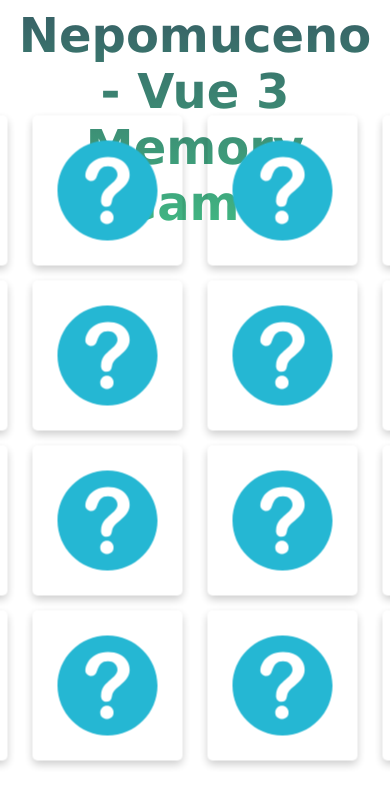
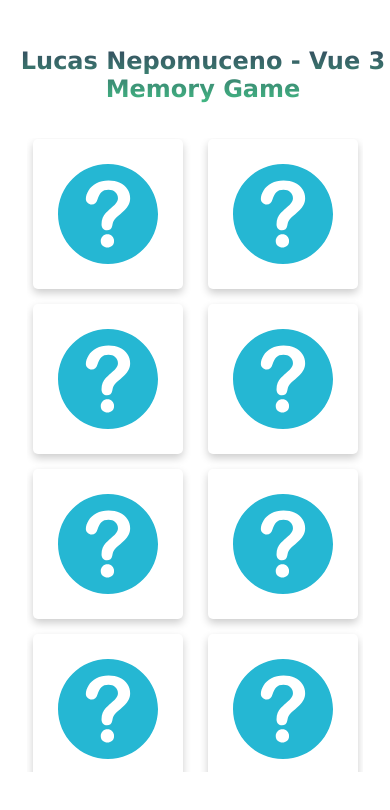
Before and after one commit to lsnepomuceno/vue3-memory-game, a Vue app: page / in a window 390 px wide. Shown: the top 810 px of the page. Built offline with nearby package versions, Linux system fonts and the light colour scheme.

Commit message:
perf: responsive improvments

```diff
--- a/src/App.vue
+++ b/src/App.vue
@@ -20,11 +20,11 @@ body {
   font-family: Verdana, sans-serif;
 }
 h1 {
-  position: fixed;
+  position: relative;
   top: 7vh;
   left: 50vw;
   transform: translate(-50%, -50%);
-  font-size: 3em;
+  font-size: 2.5em;
   background: -webkit-linear-gradient(#35495e, #41b883);
   background-clip: text;
   -webkit-text-fill-color: transparent;
@@ -36,4 +36,16 @@ h1 small {
   display: block;
   cursor: pointer;
 }
+@media (max-width: 320px) {
+  h1,
+  h1 small {
+    font-size: 1em;
+  }
+}
+@media (max-width: 761px) {
+  h1,
+  h1 small {
+    font-size: 1.5em;
+  }
+}
 </style>
--- a/src/components/CardItems.vue
+++ b/src/components/CardItems.vue
@@ -98,4 +98,24 @@ ul {
 .card:hover {
   box-shadow: 0 8px 16px 0 rgba(0, 0, 0, 0.2);
 }
+
+@media (min-width: 320px) and (max-width: 489px) {
+  ul {
+    grid-template-columns: repeat(2, 10em);
+  }
+}
+
+@media (min-width: 490px) and (max-width: 761px) {
+  ul {
+    grid-template-columns: repeat(3, 10em);
+  }
+}
+
+@media (max-width: 761px) {
+  ul {
+    top: 52vh;
+    max-height: 75vh;
+    overflow-y: auto;
+  }
+}
 </style>
```
